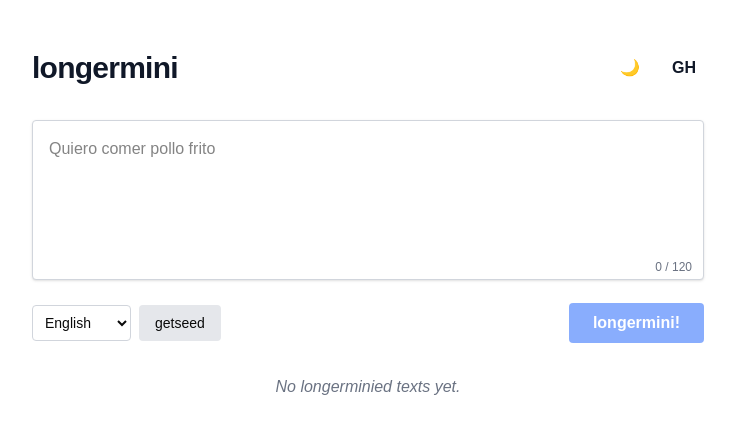
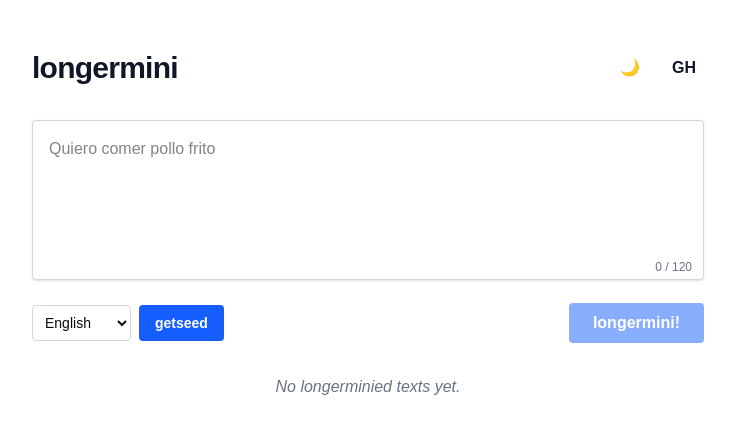
Before and after one commit to lkjsxc/longermini, a Next.js app: page / in a window 1280 px wide. Shown: the top 434 px of the page, without its empty margins (272-1007 px from the left). Built offline with nearby package versions, Linux system fonts and the light colour scheme.

Commit message:
fix: make getseed button same color as longermini button

```diff
--- a/src/app/page.tsx
+++ b/src/app/page.tsx
@@ -125,7 +125,7 @@ export default function Home() {
                 <option value="French">French</option>
                 <option value="German">German</option>
               </select>
-              <button type="button" onClick={handleGetSeed} disabled={isGettingSeed || loading} className="px-4 py-2 text-sm rounded-sm bg-gray-200 dark:bg-gray-800 hover:bg-gray-300 dark:hover:bg-gray-700 disabled:opacity-50 transition-colors">
+              <button type="button" onClick={handleGetSeed} disabled={isGettingSeed || loading} className="px-4 py-2 text-sm rounded-sm bg-blue-600 hover:bg-blue-700 text-white font-semibold disabled:opacity-50 disabled:cursor-not-allowed transition-colors">
                 {isGettingSeed ? "..." : "getseed"}
               </button>
             </div>
```
